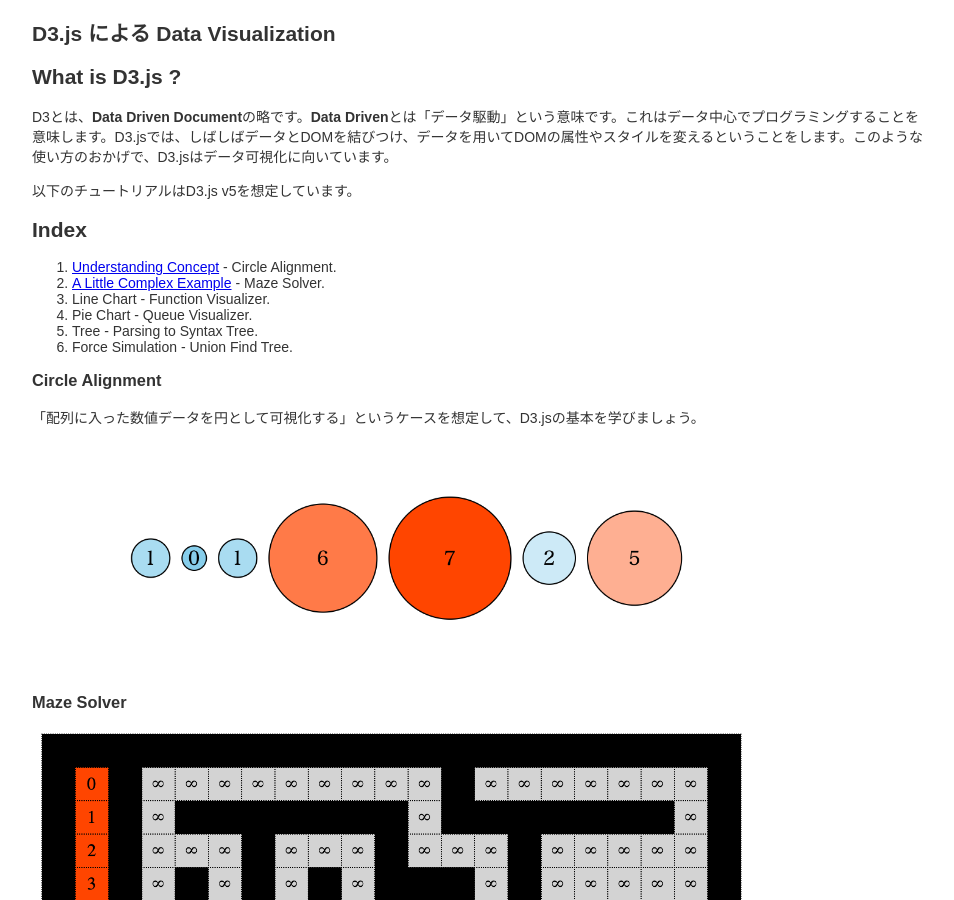
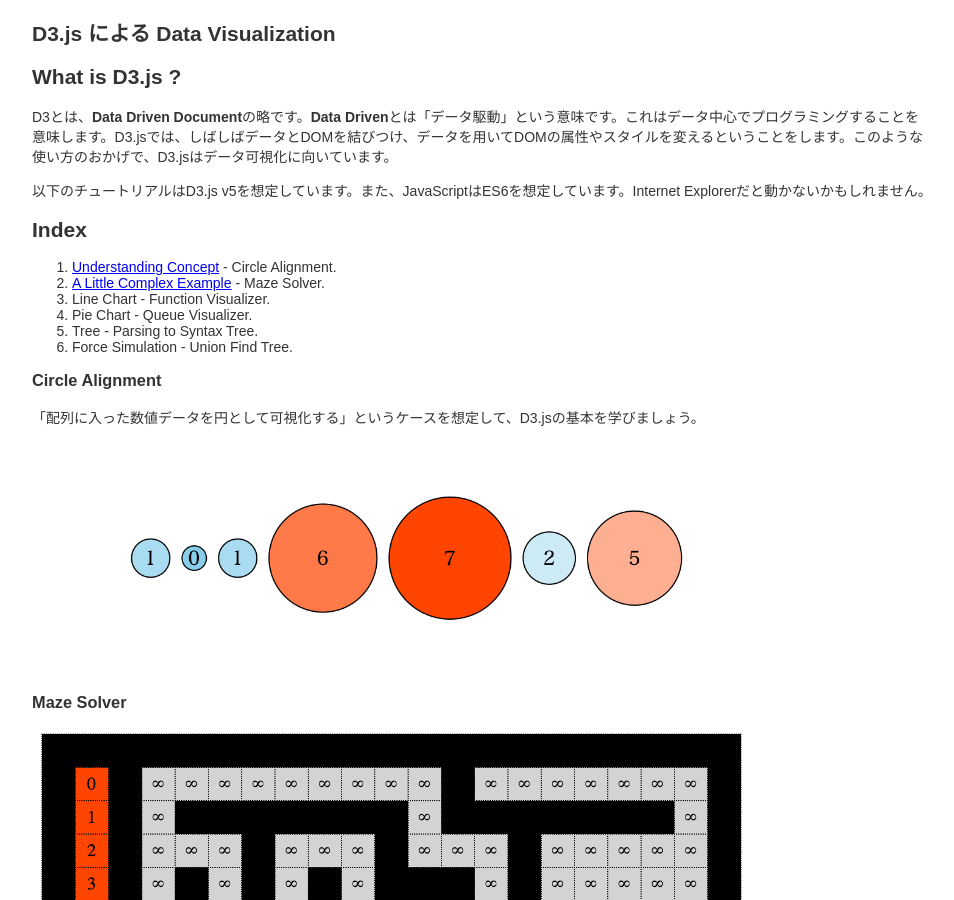
Before and after one commit to bombrary/lectures, a Jekyll site: the page built from d3js/index.md, in a window 1280 px wide and 900 px high. Shown: the whole window, without its empty margins (158-1112 px from the left). Built offline with Jekyll 4.4.1, drawn with Linux system fonts in a browser that asks for light colours.

Commit message:
Added description of ES version.

```diff
--- a/d3js/index.md
+++ b/d3js/index.md
@@ -10,7 +10,7 @@
 
 D3とは、**Data Driven Document**の略です。**Data Driven**とは「データ駆動」という意味です。これはデータ中心でプログラミングすることを意味します。D3.jsでは、しばしばデータとDOMを結びつけ、データを用いてDOMの属性やスタイルを変えるということをします。このような使い方のおかげで、D3.jsはデータ可視化に向いています。
 
-以下のチュートリアルはD3.js v5を想定しています。
+以下のチュートリアルはD3.js v5を想定しています。また、JavaScriptはES6を想定しています。Internet Explorerだと動かないかもしれません。
 
 ## Index
 
```
